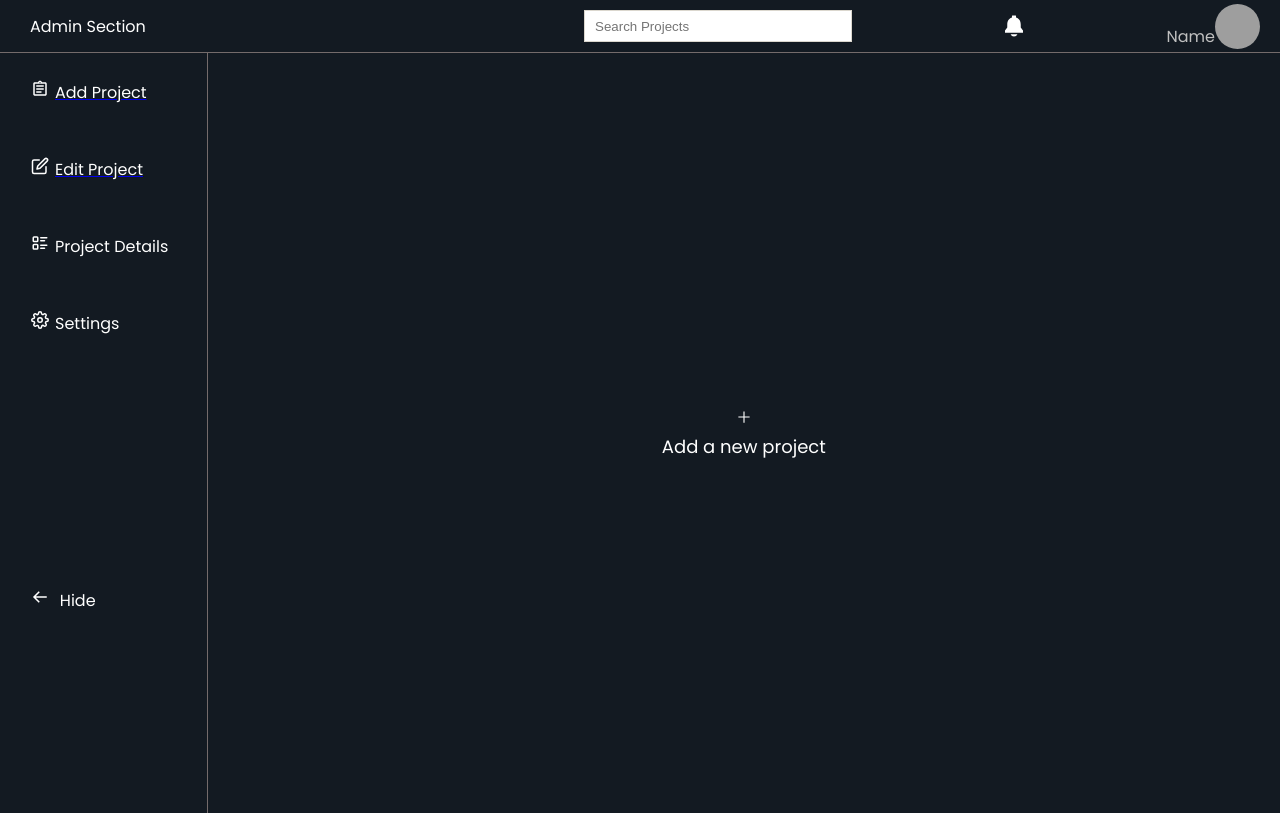
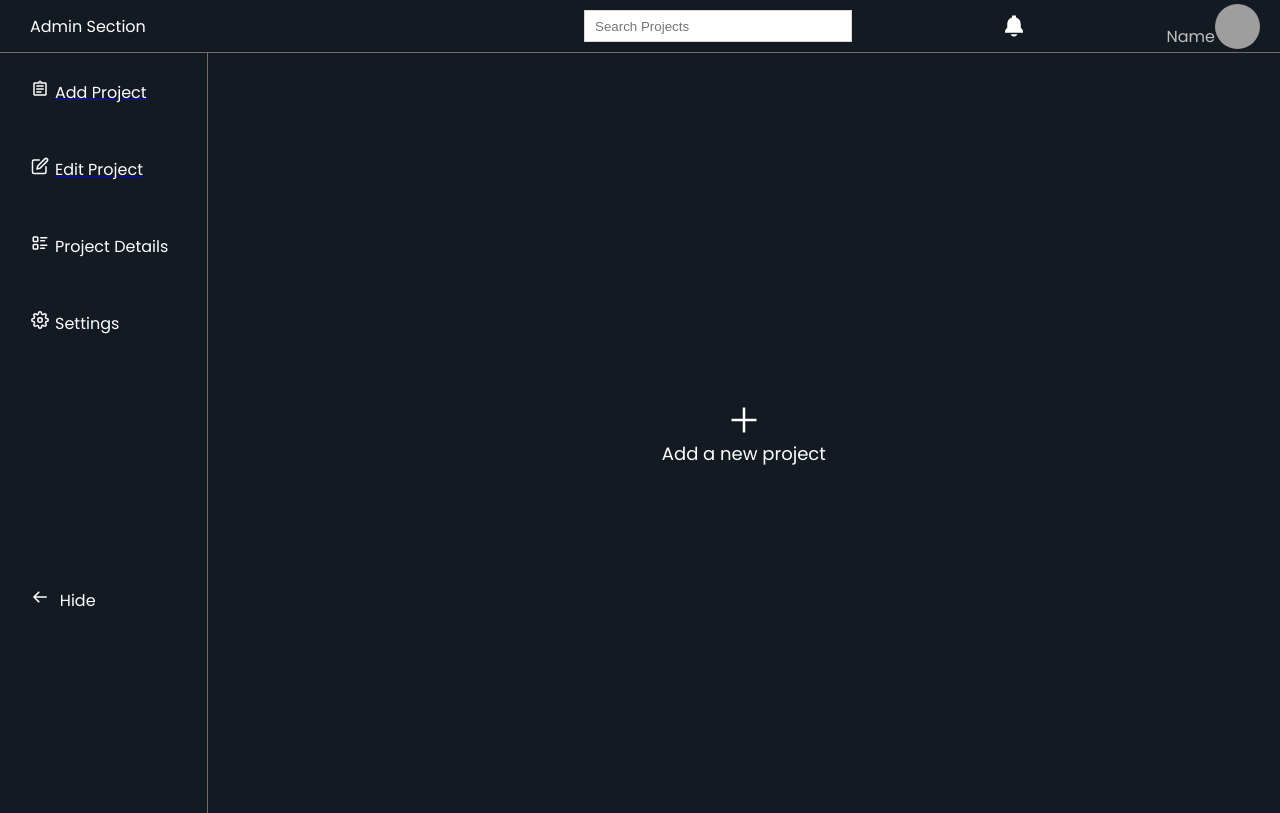
Before and after one commit to mohitShahiT/PrjectNest, a React (Vite) app in the folder Client/: page /admin/addproject in a window 1280 px wide. Built offline with nearby package versions, Linux system fonts and the light colour scheme; grey boxes are pictures that could not be loaded; a web font is replaced by a local one.

Commit message:
add project ui updated

```diff
--- a/Client/src/App.css
+++ b/Client/src/App.css
@@ -5,6 +5,7 @@
 }
 :root {
   --appcolor: #131a22;
+  --appcolorLight:#0d1218;
   --gray: #2e2e2e;
   --white: #fff;
   --lightgray: #ddd;
--- a/Client/src/components/Admin_view/AddProject.jsx
+++ b/Client/src/components/Admin_view/AddProject.jsx
@@ -207,10 +207,9 @@ function AddProject() {
       {!addProject ? (
         <div
           className={styles.admin_addproject}
-          onClick={() => setAddProject(!addProject)}
         >
-          <div className={styles.addicon}>
-            <IoAddSharp />
+          <div className={styles.addicon} onClick={() => setAddProject(!addProject)}>
+            <IoAddSharp  />
           </div>
           <div className={styles.addmessage}>Add a new project</div>
         </div>
--- a/Client/src/components/Admin_view/Admin_addproject.module.css
+++ b/Client/src/components/Admin_view/Admin_addproject.module.css
@@ -5,7 +5,6 @@
   justify-content: center;
   flex-direction: column;
   height: 100%;
-  cursor: pointer;
 }
 .adminprojectcontainer {
   width: 100%;
@@ -15,10 +14,25 @@
   background-color: var(--appcolor);
 }
 
-.addmessage,
-.addicon {
+.addmessage{
   font-size: large;
   color: white;
+}
+
+.addicon{
+  color: white;
+  cursor: pointer;
+  font-size: 40px;
+  aspect-ratio: 1;
+  transition: all 0.5s;
+  transform-origin: 50% 50%;
+  display: flex;
+  justify-content: center;
+  align-items: center;
+}
+.addicon:hover{
+  transform: scale(1.4) rotate(0.5turn);
+
 }
 
 .projectform {
@@ -26,9 +40,13 @@
   flex-direction: column;
   /* gap: 10px; */
   align-items: center;
+  border-radius: 10px;
+  background-color: var(--appcolorLight);
+  box-shadow: rgba(67, 71, 85, 0.27) 0px 0px 0.25em, rgba(90, 125, 188, 0.05) 0px 0.25em 1em;
 }
 .formcontent {
-  border-radius: 10px;
+  /* border-radius: 10px; */
+
 }
 .projectdetails {
   display: flex;
@@ -36,10 +54,9 @@
   align-items: center;
   width: 32rem;
   height: 35rem;
-  border-radius: 3px;
+  /* border-radius: 3px; */
   justify-content: space-around;
-  background-color: var(--appcolor);
-  border: 2px solid burlywood;
+  /*  */
 }
 .inputboxes {
   display: flex;
```
